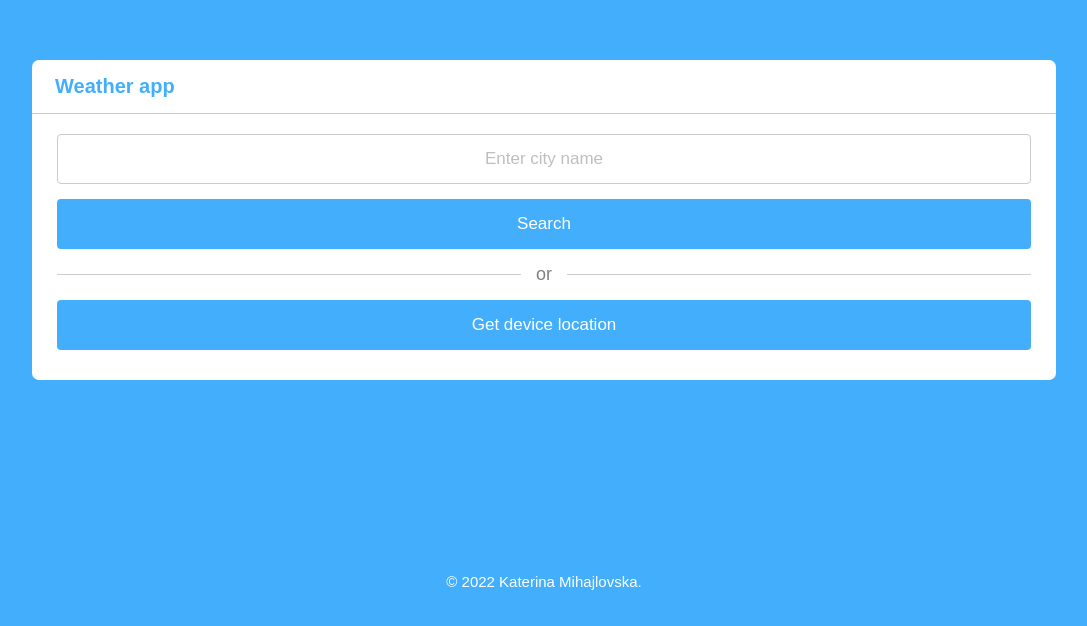
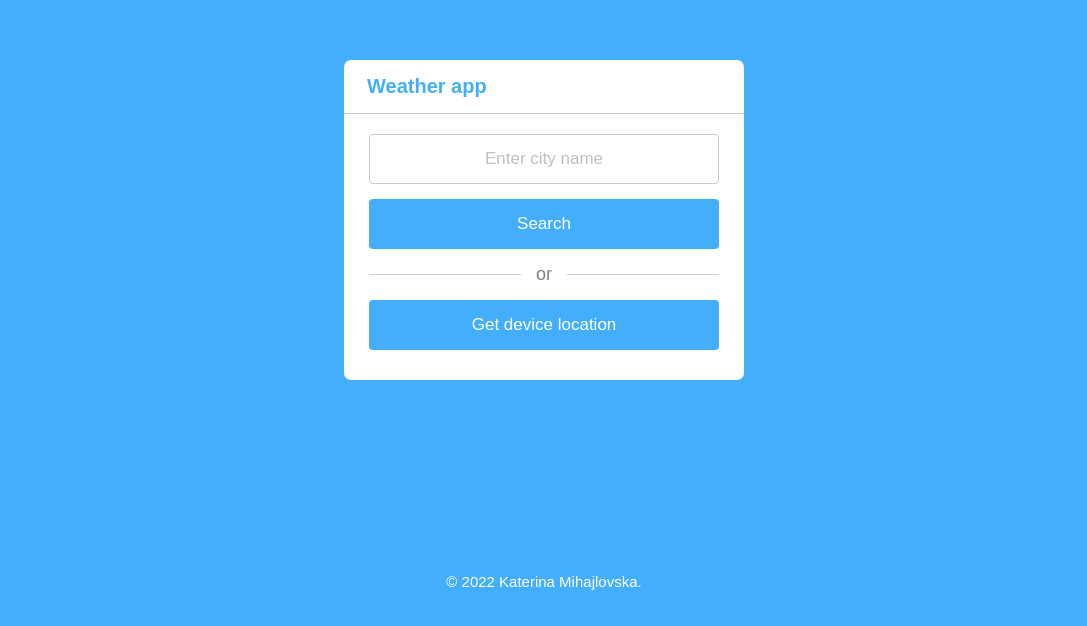
Before and after one commit to mihajlovskakate/WeatherApp, a website: page index.html in a window 1280 px wide. Shown: the part 150-776 px from the top of the page, without its empty margins (96-1183 px from the left). Drawn offline with nearby package versions, Linux system fonts and the light colour scheme.

Commit message:
Margin adjusted

```diff
--- a/style.css
+++ b/style.css
@@ -19,11 +19,10 @@ body {
 
 .wrapper {
 
-  width: 80%;
+  width: 90%;
   background: #fff;
   border-radius: 7px;
-  margin: 20px;
-}
+ }
 
 .wrapper header {
   display: flex;
@@ -72,9 +71,9 @@ header i {
   align-items: center;
 }
 
-@media only screen and (max-width: 600px) {
+@media only screen and (min-width: 500px) {
   .wrapper{
-    margin-top:-50px;
+    width: 400px;
   }
 }
 
```
